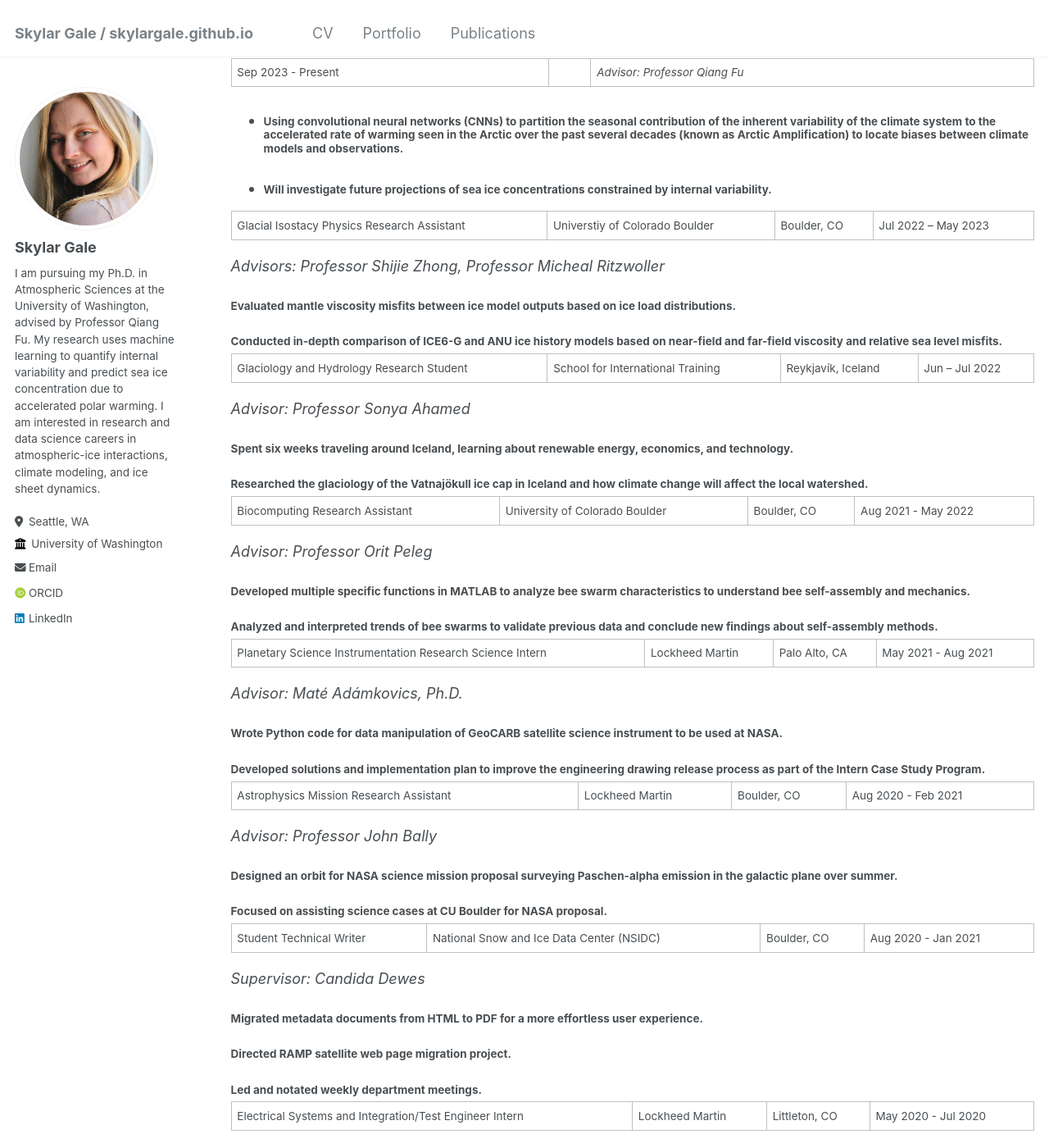
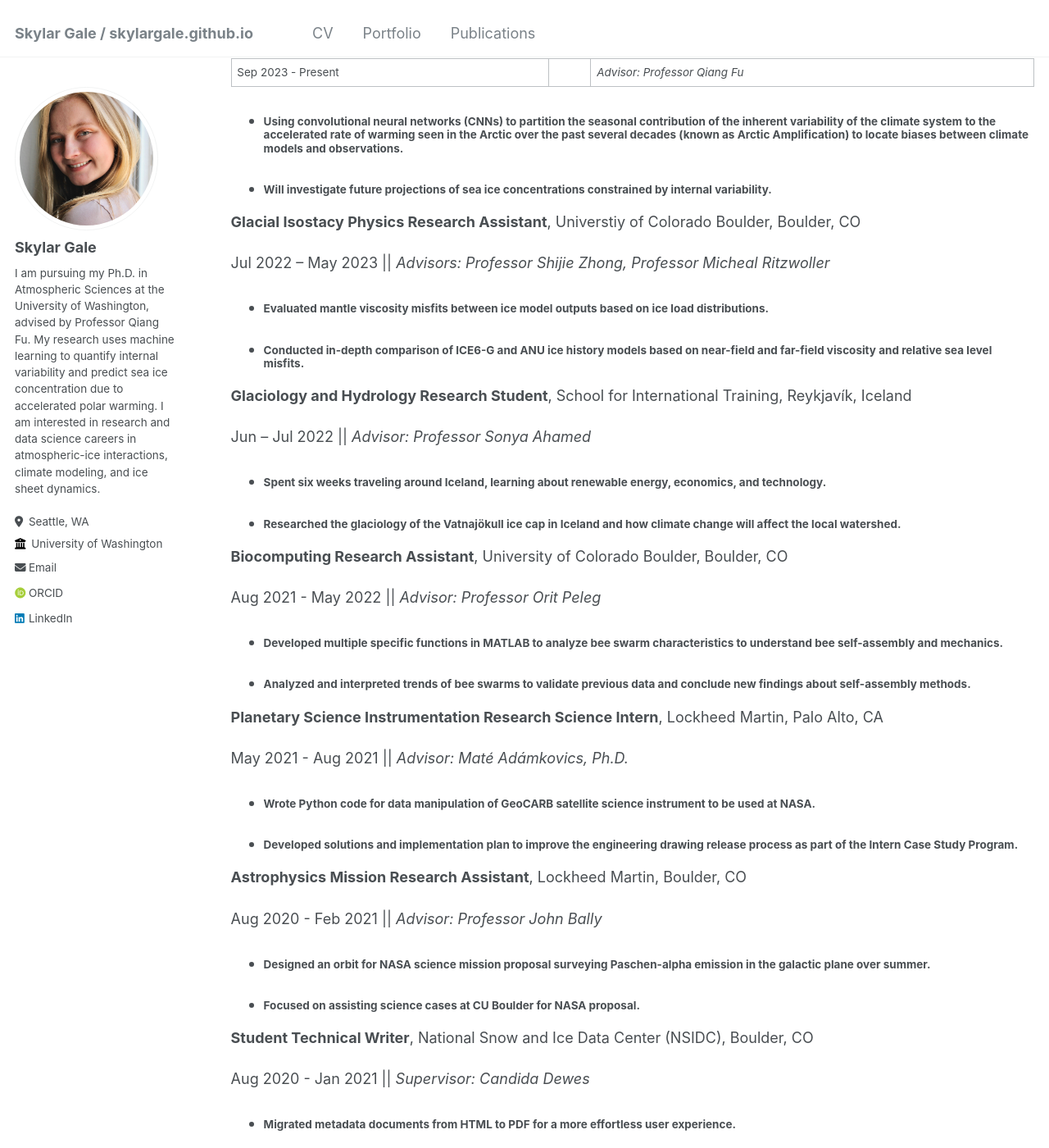
Before and after one commit to skylargale/skylargale.github.io, a Jekyll site: the page built from _pages/cv.md, in a window 1280 px wide and 1400 px high, scrolled down 309 px. Shown: the whole window at 82% size. Built offline with Jekyll 4.4.1, drawn with Linux system fonts in a browser that asks for light colours; some web fonts are replaced; part of the change alters nothing that is shown; some of the changed text lies outside the part shown.

Commit message:
Update cv.md

```diff
--- a/_pages/cv.md
+++ b/_pages/cv.md
@@ -23,61 +23,61 @@ Sep 2023 - Present || _Advisor: Professor Qiang Fu_
 * #### Using convolutional neural networks (CNNs) to partition the seasonal contribution of the inherent variability of the climate system to the accelerated rate of warming seen in the Arctic over the past several decades (known as Arctic Amplification) to locate biases between climate models and observations.
 * #### Will investigate future projections of sea ice concentrations constrained by internal variability.
 
-Glacial Isostacy Physics Research Assistant | Universtiy of Colorado Boulder | Boulder, CO | Jul 2022 – May 2023
+**Glacial Isostacy Physics Research Assistant**, Universtiy of Colorado Boulder, Boulder, CO
 
-_Advisors: Professor Shijie Zhong, Professor Micheal Ritzwoller_
-####   Evaluated mantle viscosity misfits between ice model outputs based on ice load distributions.
-####   Conducted in-depth comparison of ICE6-G and ANU ice history models based on near-field and far-field viscosity and relative sea level misfits.
+Jul 2022 – May 2023 || _Advisors: Professor Shijie Zhong, Professor Micheal Ritzwoller_
+* #### Evaluated mantle viscosity misfits between ice model outputs based on ice load distributions.
+* #### Conducted in-depth comparison of ICE6-G and ANU ice history models based on near-field and far-field viscosity and relative sea level misfits.
 
-Glaciology and Hydrology Research Student | School for International Training | Reykjavík, Iceland | Jun – Jul 2022
+**Glaciology and Hydrology Research Student**, School for International Training, Reykjavík, Iceland
 
-_Advisor: Professor Sonya Ahamed_
-####   Spent six weeks traveling around Iceland, learning about renewable energy, economics, and technology.
-####   Researched the glaciology of the Vatnajökull ice cap in Iceland and how climate change will affect the local watershed.
+Jun – Jul 2022 || _Advisor: Professor Sonya Ahamed_
+* #### Spent six weeks traveling around Iceland, learning about renewable energy, economics, and technology.
+* #### Researched the glaciology of the Vatnajökull ice cap in Iceland and how climate change will affect the local watershed.
 
-Biocomputing Research Assistant | University of Colorado Boulder| Boulder, CO | Aug 2021 - May 2022
+**Biocomputing Research Assistant**, University of Colorado Boulder, Boulder, CO
 
-_Advisor: Professor Orit Peleg_
-####   Developed multiple specific functions in MATLAB to analyze bee swarm characteristics to understand bee self-assembly and mechanics.
-####   Analyzed and interpreted trends of bee swarms to validate previous data and conclude new findings about self-assembly methods.
+Aug 2021 - May 2022 || _Advisor: Professor Orit Peleg_
+* #### Developed multiple specific functions in MATLAB to analyze bee swarm characteristics to understand bee self-assembly and mechanics.
+* #### Analyzed and interpreted trends of bee swarms to validate previous data and conclude new findings about self-assembly methods.
 
-Planetary Science Instrumentation Research Science Intern | Lockheed Martin | Palo Alto, CA | May 2021 - Aug 2021
+**Planetary Science Instrumentation Research Science Intern**, Lockheed Martin, Palo Alto, CA
 
-_Advisor: Maté Adámkovics, Ph.D._
-####   Wrote Python code for data manipulation of GeoCARB satellite science instrument to be used at NASA.
-####   Developed solutions and implementation plan to improve the engineering drawing release process as part of the Intern Case Study Program.
+May 2021 - Aug 2021 || _Advisor: Maté Adámkovics, Ph.D._
+* #### Wrote Python code for data manipulation of GeoCARB satellite science instrument to be used at NASA.
+* #### Developed solutions and implementation plan to improve the engineering drawing release process as part of the Intern Case Study Program.
 
-Astrophysics Mission Research Assistant | Lockheed Martin | Boulder, CO | Aug 2020 - Feb 2021
+**Astrophysics Mission Research Assistant**, Lockheed Martin, Boulder, CO
 
-_Advisor: Professor John Bally_
-####   Designed an orbit for NASA science mission proposal surveying Paschen-alpha emission in the galactic plane over summer.
-####   Focused on assisting science cases at CU Boulder for NASA proposal.
+Aug 2020 - Feb 2021 || _Advisor: Professor John Bally_
+* #### Designed an orbit for NASA science mission proposal surveying Paschen-alpha emission in the galactic plane over summer.
+* #### Focused on assisting science cases at CU Boulder for NASA proposal.
 
-Student Technical Writer | National Snow and Ice Data Center (NSIDC) | Boulder, CO | Aug 2020 - Jan 2021
+**Student Technical Writer**, National Snow and Ice Data Center (NSIDC), Boulder, CO
 
-_Supervisor: Candida Dewes_
-####   Migrated metadata documents from HTML to PDF for a more effortless user experience.
-####   Directed RAMP satellite web page migration project.
-####   Led and notated weekly department meetings.
+Aug 2020 - Jan 2021 || _Supervisor: Candida Dewes_
+* #### Migrated metadata documents from HTML to PDF for a more effortless user experience.
+* #### Directed RAMP satellite web page migration project.
+* #### Led and notated weekly department meetings.
 
-Electrical Systems and Integration/Test Engineer Intern | Lockheed Martin | Littleton, CO | May 2020 - Jul 2020
+**Electrical Systems and Integration/Test Engineer Intern**, Lockheed Martin, Littleton, CO
 
-_Supervisor: Reinhold Huber_
-####   Updated two test procedures and edited 10+ test scripts for electrical satellite testing in various environments.
-####   Participated in onsite testing and electrical equipment checkouts.
-####   Validated scripts for 134 separate data flow and signal tests.
+May 2020 - Jul 2020 || _Supervisor: Reinhold Huber_
+* #### Updated two test procedures and edited 10+ test scripts for electrical satellite testing in various environments.
+* #### Participated in onsite testing and electrical equipment checkouts.
+* #### Validated scripts for 134 separate data flow and signal tests.
 
-Atmospheric Science Research Assistant | National Oceanic and Atmospheric Administration (NOAA) | Boulder, CO | Aug 2019 - Dec 2019
+**Atmospheric Science Research Assistant**, National Oceanic and Atmospheric Administration (NOAA), Boulder, CO
 
-_Supervisor: Issac Vimont, Ph.D._
-####   Focused on electrical engineering aspects of collecting a continuous gas sample with updated technology.
-####   Worked with affiliated scientists to better understand the science behind the design and the intended goal of the AirCore gas sampling project.
+Aug 2019 - Dec 2019 || _Supervisor: Issac Vimont, Ph.D._
+* #### Focused on electrical engineering aspects of collecting a continuous gas sample with updated technology.
+* #### Worked with affiliated scientists to better understand the science behind the design and the intended goal of the AirCore gas sampling project.
 
-Systems Engineering Intern | Lockheed Martin | Littleton, CO | Jun 2019 - Aug 2019
+**Systems Engineering Intern**, Lockheed Martin, Littleton, CO
 
-_Supervisor: Anthony Sandora_
-####   Worked daily in a high-bay to get hands-on mechanical and electrical experience with satellites.
-####   Developed a new way to document needed testing data for the Geostationary Operational Environmental Satellite (GOES) series program.
+Jun 2019 - Aug 2019 || _Supervisor: Anthony Sandora_
+* #### Worked daily in a high-bay to get hands-on mechanical and electrical experience with satellites.
+* #### Developed a new way to document needed testing data for the Geostationary Operational Environmental Satellite (GOES) series program.
 
 Skills
 ======
```
